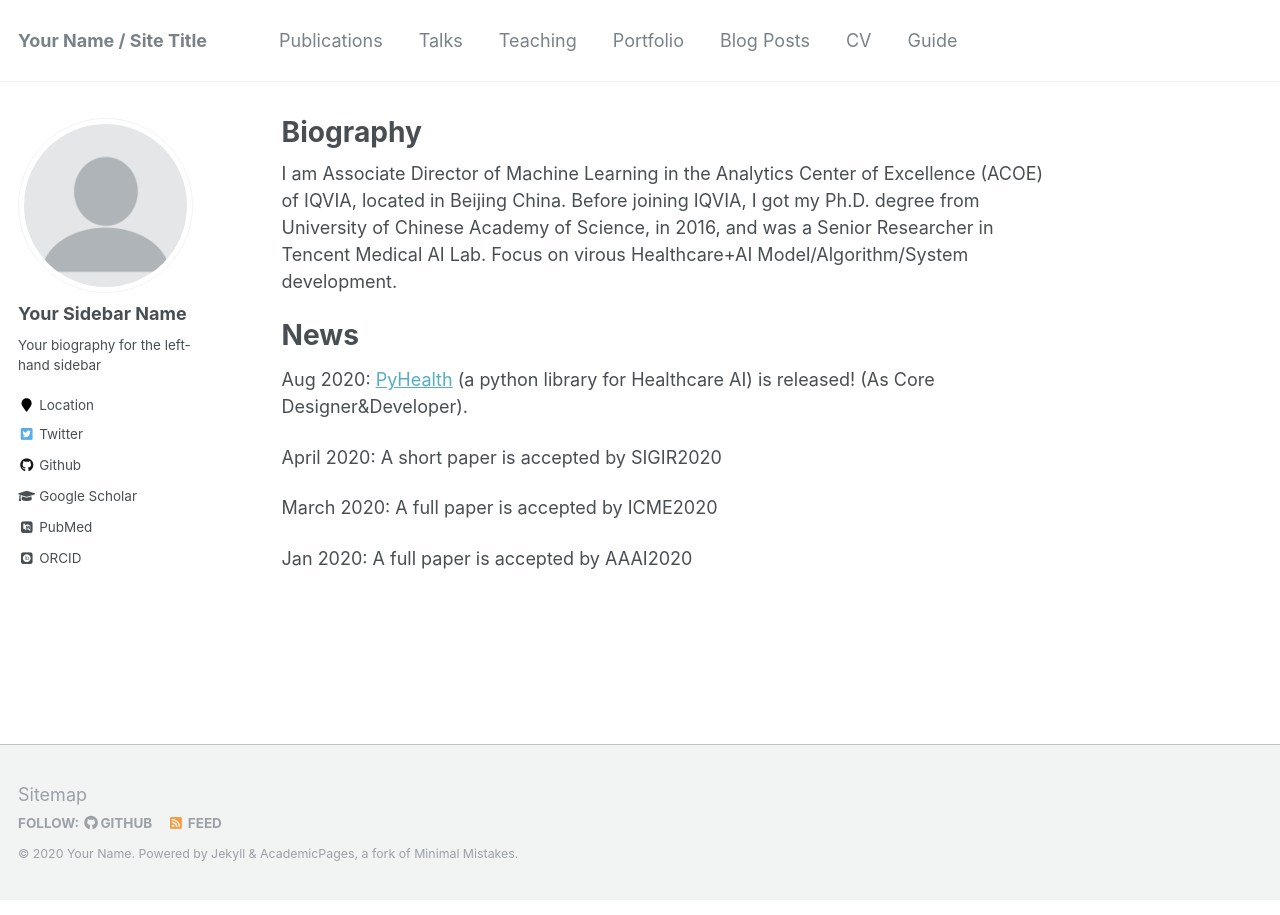
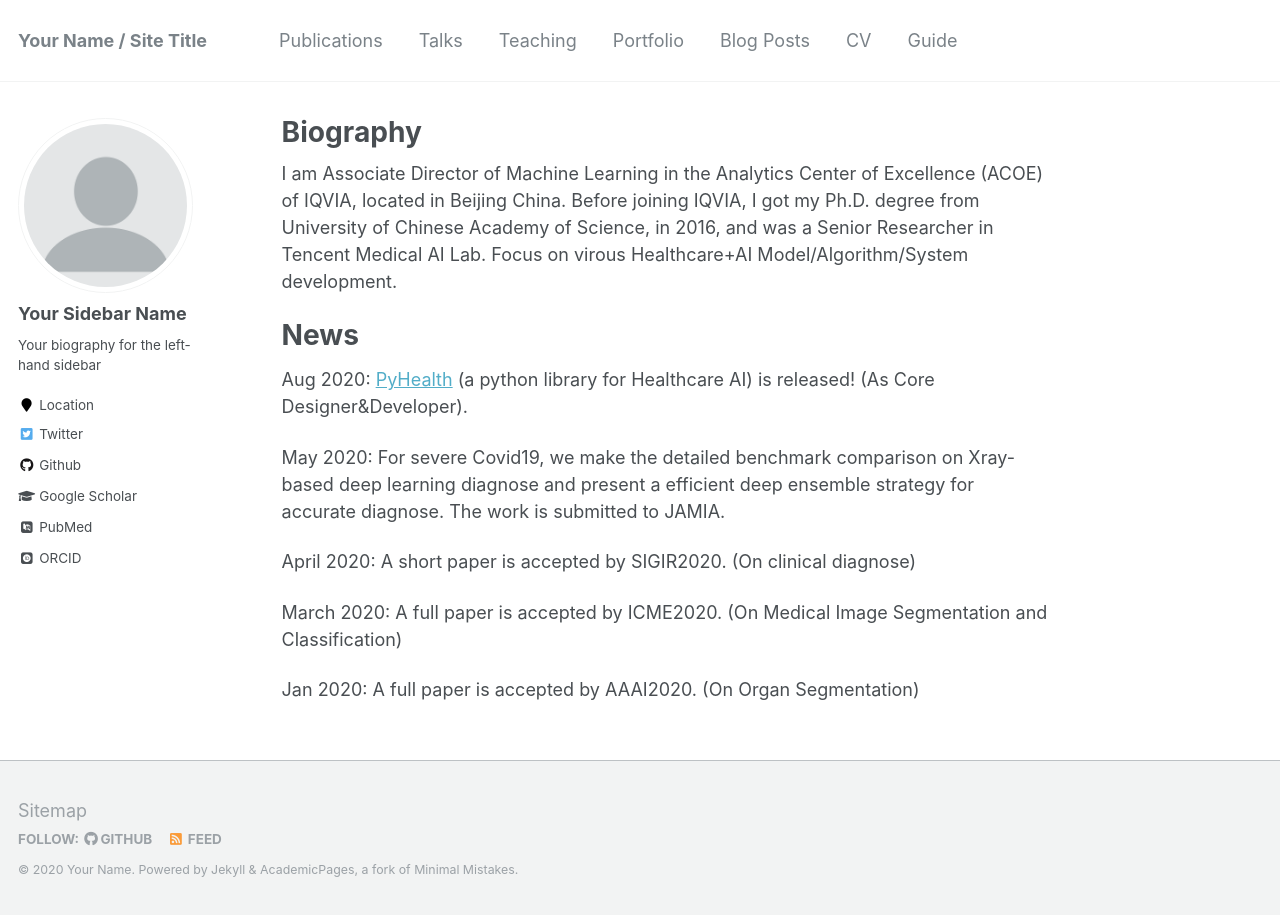
Before and after one commit to qxiaobu/qxiaobu.github.io, a Jekyll site: the page built from _pages/about.md, in a window 1280 px wide. Built offline with Jekyll 4.4.1, drawn with Linux system fonts in a browser that asks for light colours; some web fonts are replaced.

Commit message:
Update about.md

```diff
--- a/_pages/about.md
+++ b/_pages/about.md
@@ -14,8 +14,10 @@ News
 ======
   Aug 2020: [PyHealth](https://github.com/yzhao062/PyHealth) (a python library for Healthcare AI) is released! (As Core Designer&Developer).
 
-April 2020: A short paper is accepted by SIGIR2020
+  May 2020: For severe Covid19, we make the detailed benchmark comparison on Xray-based deep learning diagnose and present a efficient deep ensemble strategy for accurate diagnose. The work is submitted to JAMIA.
 
-March 2020: A full paper is accepted by ICME2020
+April 2020: A short paper is accepted by SIGIR2020. (On clinical diagnose)
 
-  Jan 2020: A full paper is accepted by AAAI2020
+March 2020: A full paper is accepted by ICME2020. (On Medical Image Segmentation and Classification)
+
+  Jan 2020: A full paper is accepted by AAAI2020. (On Organ Segmentation)
```
